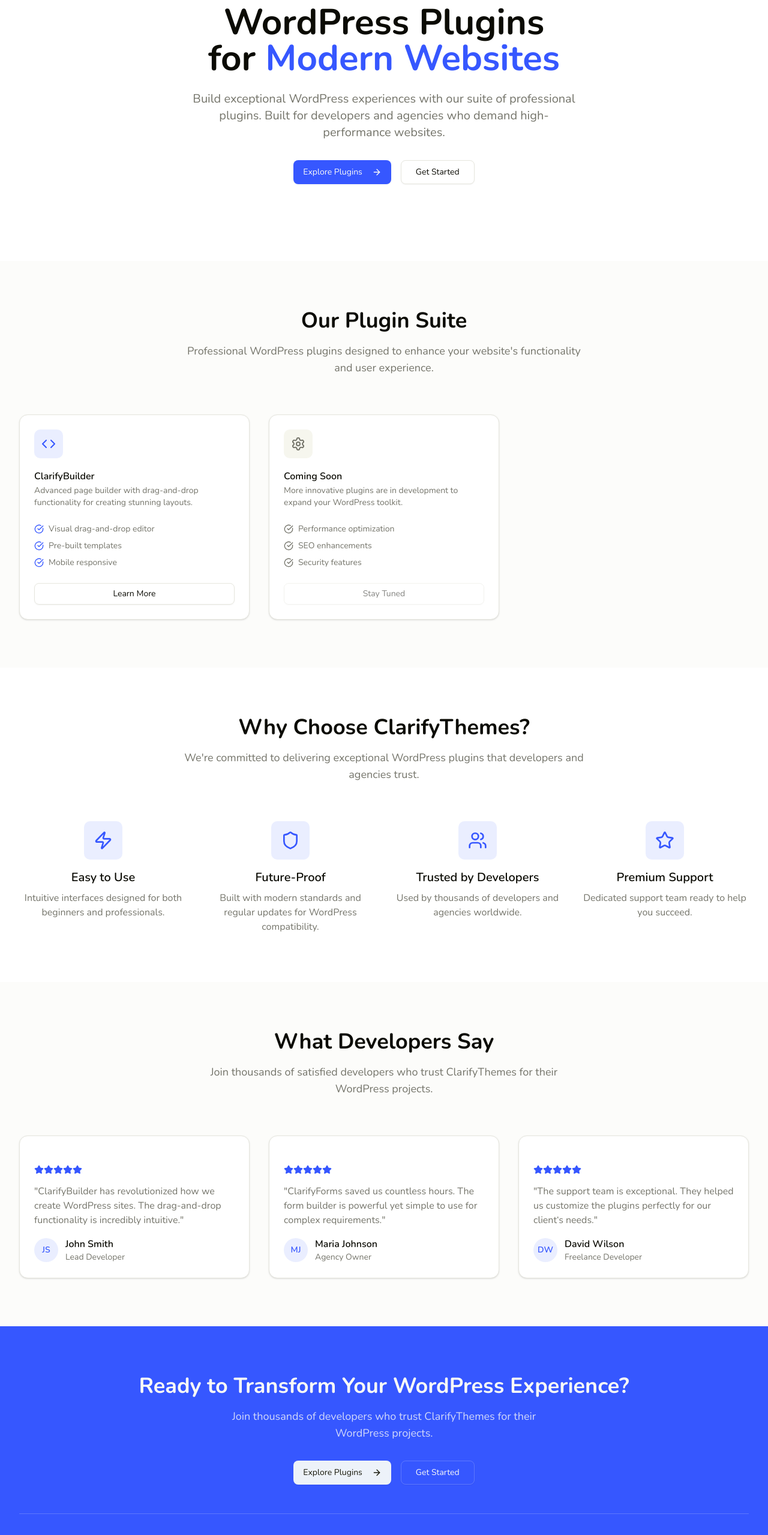
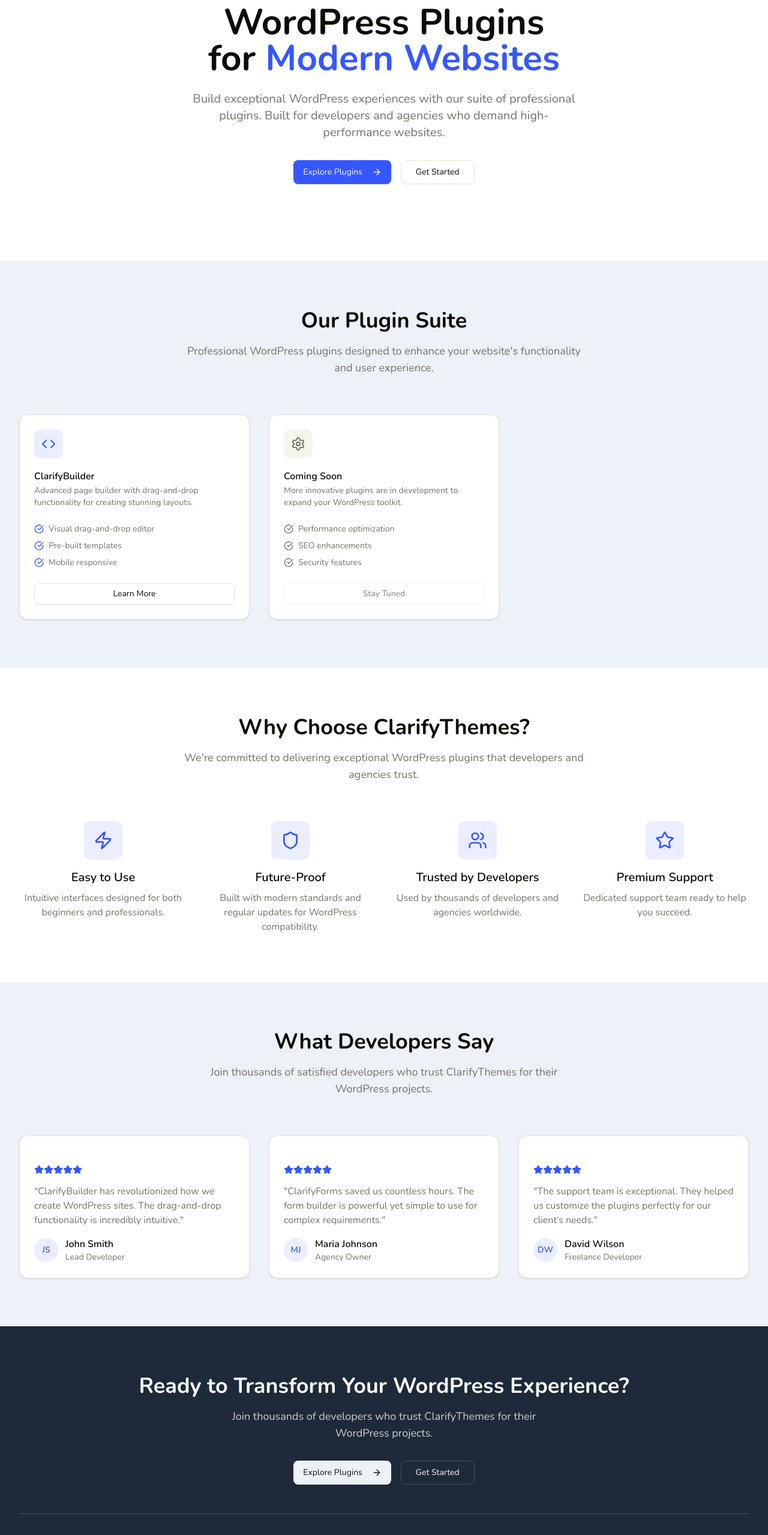
Before and after one commit to ssakib4040/clarifythemes, a Next.js app: page / in a window 1280 px wide. Shown: the part 234-2793 px from the top of the page at 60% size. Built offline with nearby package versions, Linux system fonts and the light colour scheme.

Commit message:
Footer color changed

```diff
--- a/app/page.tsx
+++ b/app/page.tsx
@@ -15,7 +15,6 @@
   Zap,
   Shield,
   Code,
-  Palette,
   Settings,
 } from "lucide-react";
 
@@ -57,7 +56,7 @@
       </section>
 
       {/* Products Section */}
-      <section id="products" className="py-20 bg-muted/30">
+      <section id="products" className="py-20 bg-secondary">
         <div className="container mx-auto px-4 sm:px-6 lg:px-8">
           <div className="text-center mb-16">
             <h2 className="text-3xl sm:text-4xl font-bold text-balance mb-4">
@@ -235,7 +234,7 @@
       </section>
 
       {/* Testimonials Section */}
-      <section id="testimonials" className="py-20 bg-muted/30">
+      <section id="testimonials" className="py-20 bg-secondary">
         <div className="container mx-auto px-4 sm:px-6 lg:px-8">
           <div className="text-center mb-16">
             <h2 className="text-3xl sm:text-4xl font-bold text-balance mb-4">
@@ -335,7 +334,7 @@
       </section>
 
       {/* CTA Footer */}
-      <footer className="bg-primary text-primary-foreground py-20">
+      <footer className="bg-gray-800 text-primary-foreground pt-20 pb-8">
         <div className="container mx-auto px-4 sm:px-6 lg:px-8">
           <div className="text-center mb-12">
             <h2 className="text-3xl sm:text-4xl font-bold text-balance mb-4">
```
